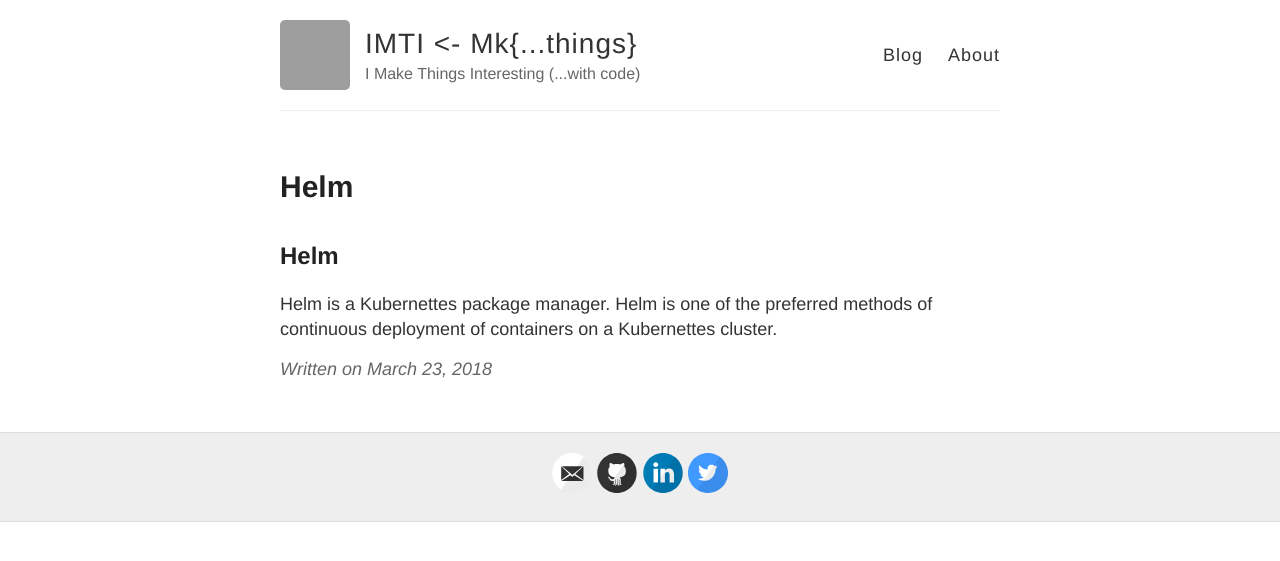
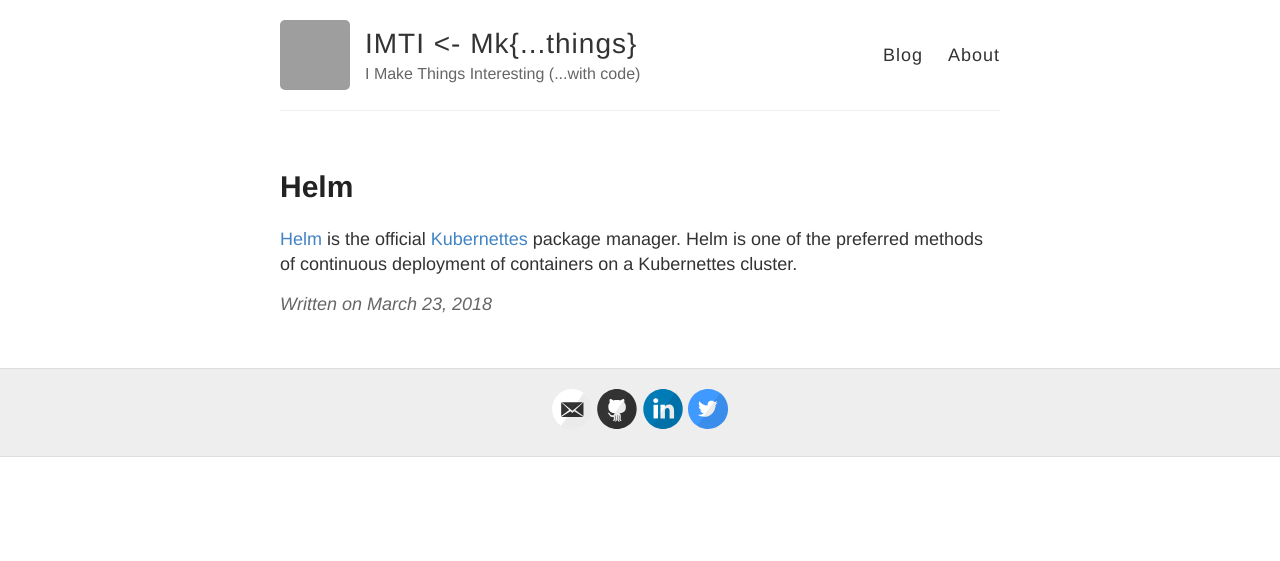
Before and after one commit to cjimti/mk, a Jekyll site: the page built from _posts/2018-03-23-helm.md, in a window 1280 px wide. Shown: the top 561 px of the page. Built offline with Jekyll 4.4.1, drawn with Linux system fonts in a browser that asks for light colours; grey boxes are pictures that could not be loaded.

Commit message:
Update 2018-03-23-helm.md

```diff
--- a/_posts/2018-03-23-helm.md
+++ b/_posts/2018-03-23-helm.md
@@ -3,6 +3,8 @@
 layout: post
 title: Helm
 ---
-## Helm
+[Helm] is the official [Kubernettes] package manager. Helm is one of the preferred methods of continuous deployment of containers on a Kubernettes cluster.
 
-Helm is a Kubernettes package manager. Helm is one of the preferred methods of continuous deployment of containers on a Kubernettes cluster.
+
+[Helm]: https://helm.sh/
+[Kubernettes]: https://kubernetes.io/
```
